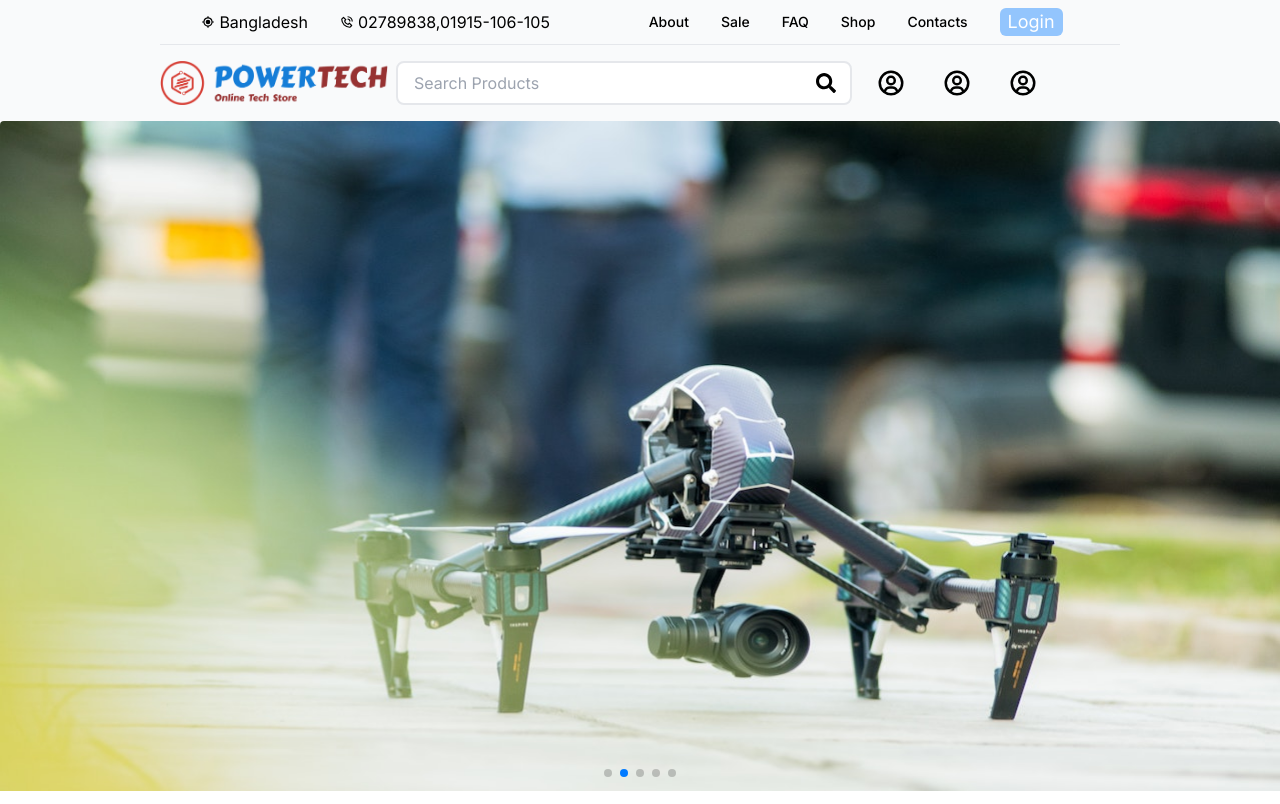
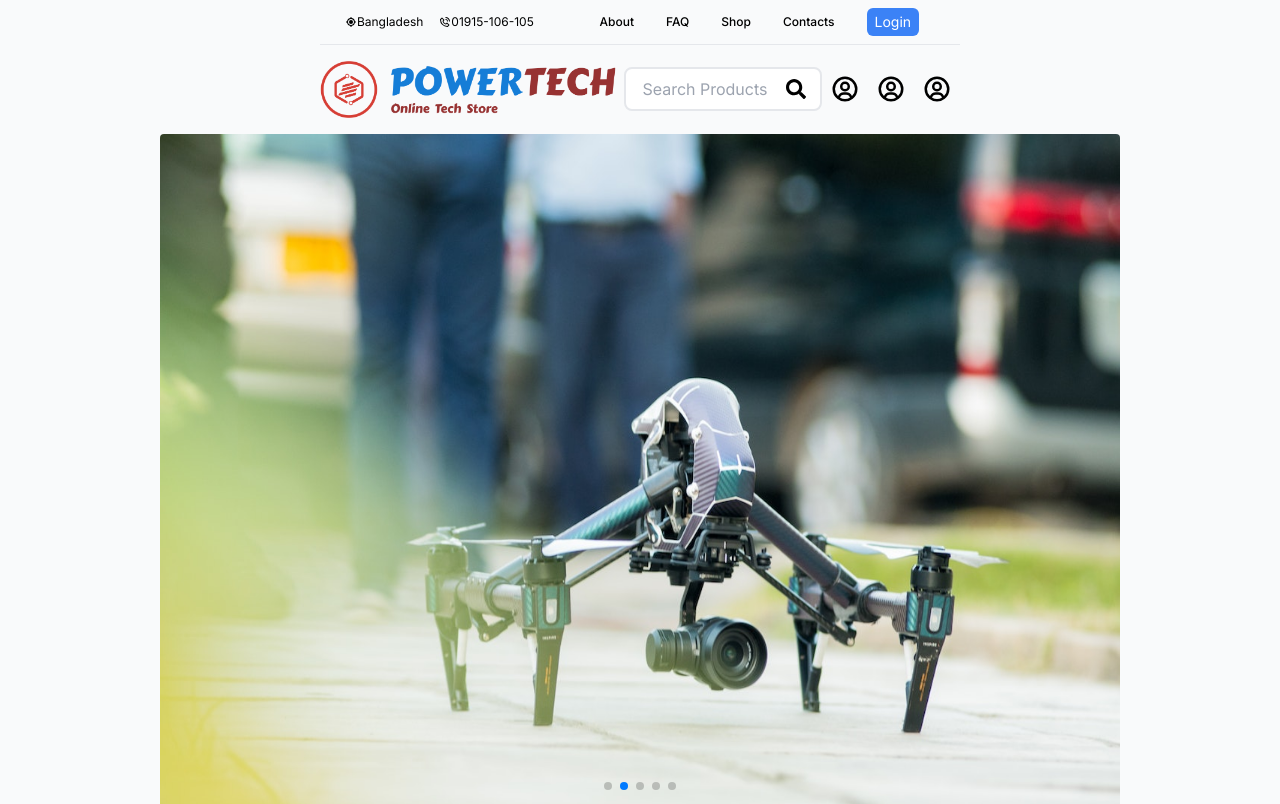
Before and after one commit to rakibulhasan933/power-tech-client, a Next.js app: page / in a window 1280 px wide. Built offline with nearby package versions, Linux system fonts and the light colour scheme.

Commit message:
[ADD]change

```diff
--- a/app/layout.js
+++ b/app/layout.js
@@ -13,8 +13,12 @@ export default function RootLayout({ children }) {
   return (
     <html lang="en">
       <body className={inter.className}>
-        <Navbar />
-        {children}
+        <div className="bg-gray-50">
+          <div className="px-40">
+            <Navbar />
+            {children}
+          </div>
+        </div>
       </body>
     </html>
   )
--- a/components/Banner/page.js
+++ b/components/Banner/page.js
@@ -1,9 +1,10 @@
 "use client"
 import React from "react";
 import { Swiper, SwiperSlide } from "swiper/react";
-import { Autoplay, Pagination, Navigation } from "swiper";
+import { EffectFade, Autoplay, Pagination } from "swiper";
 import "swiper/css";
 import "swiper/css/pagination";
+import "swiper/css/effect-fade";
 import Image from "next/image";
 import drone from "../assets/drone-cam.jpg";
 import chip from "../assets/computer-chip.jpg";
@@ -16,10 +17,11 @@ function Banner() {
 		<div>
 			<Swiper
 				style={{ height: `calc(100vh - 130px)` }}
+				effect={"fade"}
 				pagination={{
 					clickable: true,
 				}} navigation={true}
-				modules={[Autoplay, Pagination, Navigation]}
+				modules={[EffectFade, Autoplay, Pagination]}
 				className="mySwiper"
 				autoplay={{
 					delay: 2000,
@@ -27,7 +29,9 @@ function Banner() {
 				}}
 			>
 				<SwiperSlide>
-					<Image src={model} className="w-full rounded" style={{ height: `calc(100vh - 80px)` }} />
+					<Image src={model} className="w-full transition-opacity rounded opacity-0 duration-[1s]"
+						onLoadingComplete={(image) => image.classList.remove("opacity-0")}
+						style={{ height: `calc(100vh - 80px)` }} />
 				</SwiperSlide>
 				<SwiperSlide>
 					<Image src={drone} className="w-full rounded" style={{ height: `calc(100vh - 80px)` }} />
--- a/components/Navbar/page.js
+++ b/components/Navbar/page.js
@@ -9,42 +9,42 @@ import Link from 'next/link';
 
 function Navbar() {
 	return (
-		<nav className='bg-gray-50'>
+		<nav>
 			<div className='px-40'>
-				<div className="flex flex-col justify-center text-center md:justify-around md:flex-row ">
-					<div className="flex flex-row justify-center ">
-						<div className="flex flex-row items-center gap-1 mr-8">
-							<BiCurrentLocation className='text-sm ' />
-							Bangladesh
+				<div className="flex flex-col md:justify-around md:flex-row ">
+					<div className="flex flex-col items-center md:flex-row">
+						<div className="flex flex-row items-center mr-4 ">
+							<BiCurrentLocation className='text-xs ' />
+							<p className='text-xs '>Bangladesh</p>
 						</div>
-						<div className="flex flex-row items-center gap-1">
-							<BiPhoneCall className='text-sm ' />
-							02789838,01915-106-105</div>
+						<div className="flex flex-row items-center ">
+							<BiPhoneCall className='text-xs ' />
+							<p className='text-xs '>01915-106-105</p>
+						</div>
 					</div>
 					<div className="flex flex-col items-center py-2 md:flex-row">
-						<div className="mx-4 text-sm font-medium cursor-pointer hover:border-b-4 hover:border-blue-600 hover:text-blue-600">About</div>
-						<div className="mx-4 text-sm font-medium cursor-pointer hover:border-b-4 hover:border-blue-600 hover:text-blue-600">Sale</div>
-						<div className="mx-4 text-sm font-medium cursor-pointer hover:border-b-4 hover:border-blue-600 hover:text-blue-600">FAQ</div>
-						<div className="mx-4 text-sm font-medium cursor-pointer hover:border-b-4 hover:border-blue-600 hover:text-blue-600">Shop</div>
-						<div className="mx-4 text-sm font-medium cursor-pointer hover:border-b-4 hover:border-blue-600 hover:text-blue-600">Contacts</div>
-						<div className="px-2 py-0 mx-4 text-lg text-white bg-blue-300 rounded-md cursor-pointer hover:bg-blue-500">Login</div>
+						<div className="mx-4 text-xs font-medium cursor-pointer hover:border-b-4 hover:border-blue-600 hover:text-blue-600">About</div>
+						<div className="mx-4 text-xs font-medium cursor-pointer hover:border-b-4 hover:border-blue-600 hover:text-blue-600">FAQ</div>
+						<div className="mx-4 text-xs font-medium cursor-pointer hover:border-b-4 hover:border-blue-600 hover:text-blue-600">Shop</div>
+						<div className="mx-4 text-xs font-medium cursor-pointer hover:border-b-4 hover:border-blue-600 hover:text-blue-600">Contacts</div>
+						<div className="px-2 py-1 mx-4 text-sm text-white bg-blue-500 rounded-md cursor-pointer hover:bg-blue-700">Login</div>
 					</div>
 				</div>
 				<hr className='w-full ' />
-				<div className="flex flex-row items-center gap-2 py-4">
-					<div className="basis-1/4">
-						<Link className='cursor-pointer' href="/"><Image src={logo} alt='logo' width={240} height={120} /></Link>
+				<div className="flex flex-col items-center py-4 md:flex-row">
+					<div className="mr-2 basis-3/6">
+						<Link className='w-full cursor-pointer' href="/"><Image src={logo} alt='logo' height={120} /></Link>
 					</div>
-					<div className="basis-2/4">
-						<form className='relative flex flex-row border-none'>
+					<div className="basis-2/6">
+						<form className='relative flex flex-row w-full border-none'>
 							<input type="search" className='w-full px-4 py-2 bg-white border-2 rounded-lg' placeholder='Search Products' ></input>
 							<button className='absolute text-xl right-4 top-3 hover:text-blue-600'><FaSearch /></button>
 						</form>
 					</div>
-					<div className="mx-4 basis-1/4">
-						<div className="flex flex-row items-center gap-5">
-							<BiUserCircle className='mr-4 text-3xl' />
-							<BiUserCircle className='mr-4 text-3xl' />
+					<div className="mx-2 basis-1/6">
+						<div className="flex flex-row items-center gap-2">
+							<BiUserCircle className='mr-2 text-3xl' />
+							<BiUserCircle className='mr-2 text-3xl' />
 							<BiUserCircle className='text-3xl' />
 						</div>
 					</div>
```
